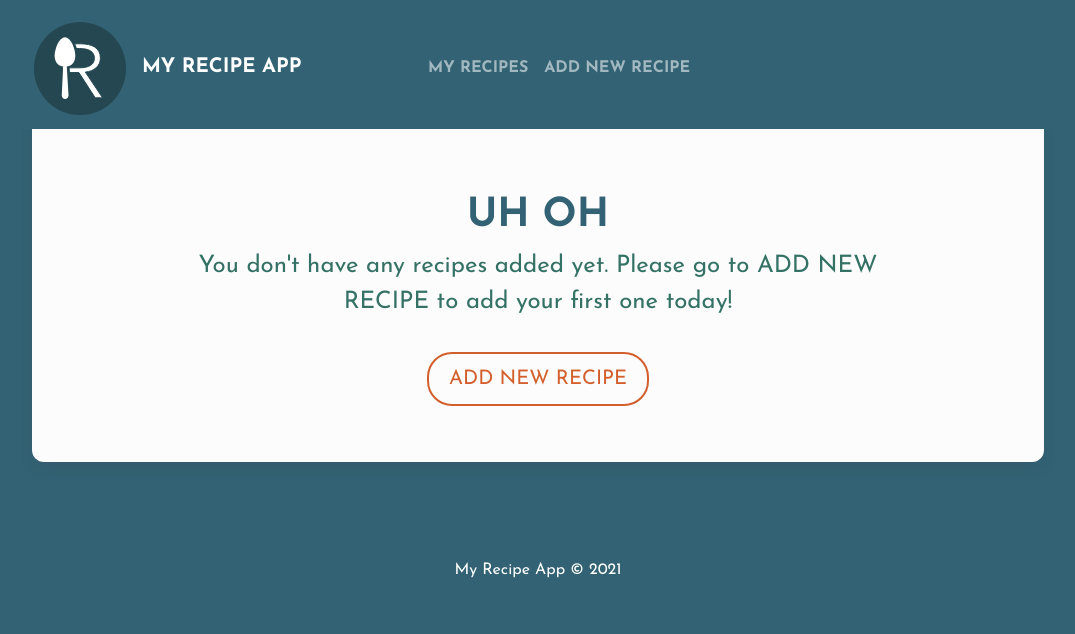
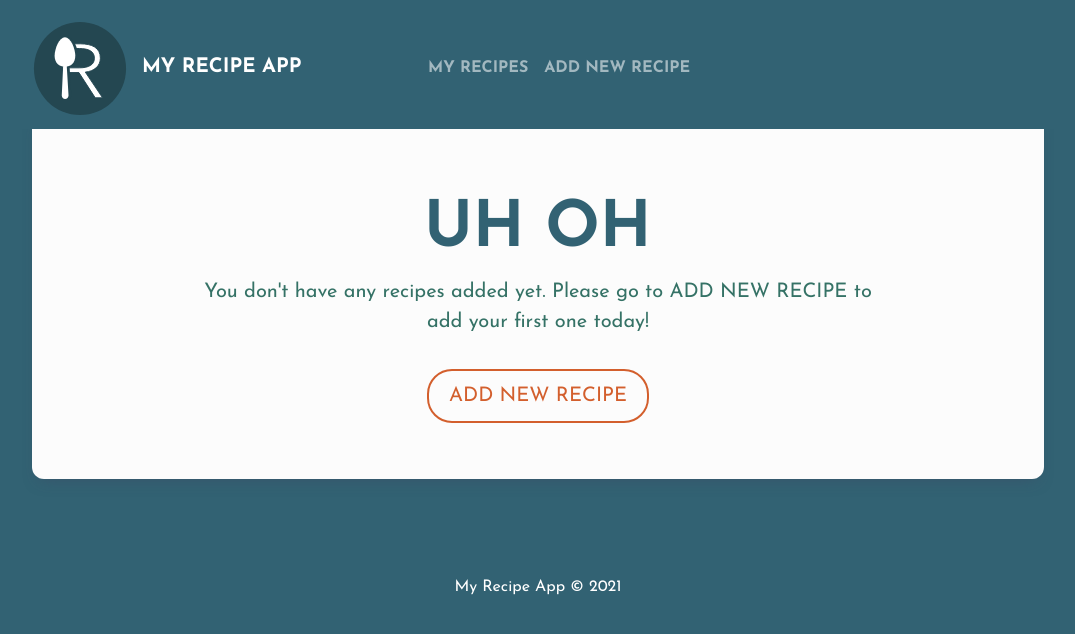
Before and after one commit to kbsniquer/Recipe-App, a Vue app: page /#/my-recipes in a window 1280 px wide. Shown: the top 634 px of the page, without its empty margins (102-1177 px from the left). Built offline with nearby package versions, Linux system fonts and the light colour scheme.

Commit message:
added cute bounce effect :)

```diff
--- a/public/index.html
+++ b/public/index.html
@@ -19,6 +19,10 @@
       rel="stylesheet"
       integrity="sha384-BmbxuPwQa2lc/FVzBcNJ7UAyJxM6wuqIj61tLrc4wSX0szH/Ev+nYRRuWlolflfl"
       crossorigin="anonymous"
+    />
+    <link
+      rel="stylesheet"
+      href="https://cdnjs.cloudflare.com/ajax/libs/animate.css/4.1.1/animate.min.css"
     />
     <title><%= htmlWebpackPlugin.options.title %></title>
   </head>
--- a/src/components/RecipeGallery.vue
+++ b/src/components/RecipeGallery.vue
@@ -2,7 +2,7 @@
   <div class="container">
     <div class="recipeContainer">
       <div class="p-5" v-if="hasNotEnteredRecipe">
-        <h1 class="emptyRecipeH1">
+        <h1 class="emptyRecipeH1 animate__animated animate__bounce">
           {{ emptyRecipeH1 }}
         </h1>
         <p class="emptyRecipeMsg">
@@ -64,11 +64,14 @@ export default {
   box-shadow: 0px 8px 15px -8px rgba(64, 67, 97, 0.5);
   margin: 0;
 }
+.emptyRecipeH1 {
+  font-size: 4rem;
+}
 .emptyRecipeMsg {
   margin: 0 auto;
   width: 75%;
   padding-bottom: 2rem;
-  font-size: 1.5rem;
+  font-size: 1.25rem;
 }
 .overflow-auto {
   max-height: 500px;
```
